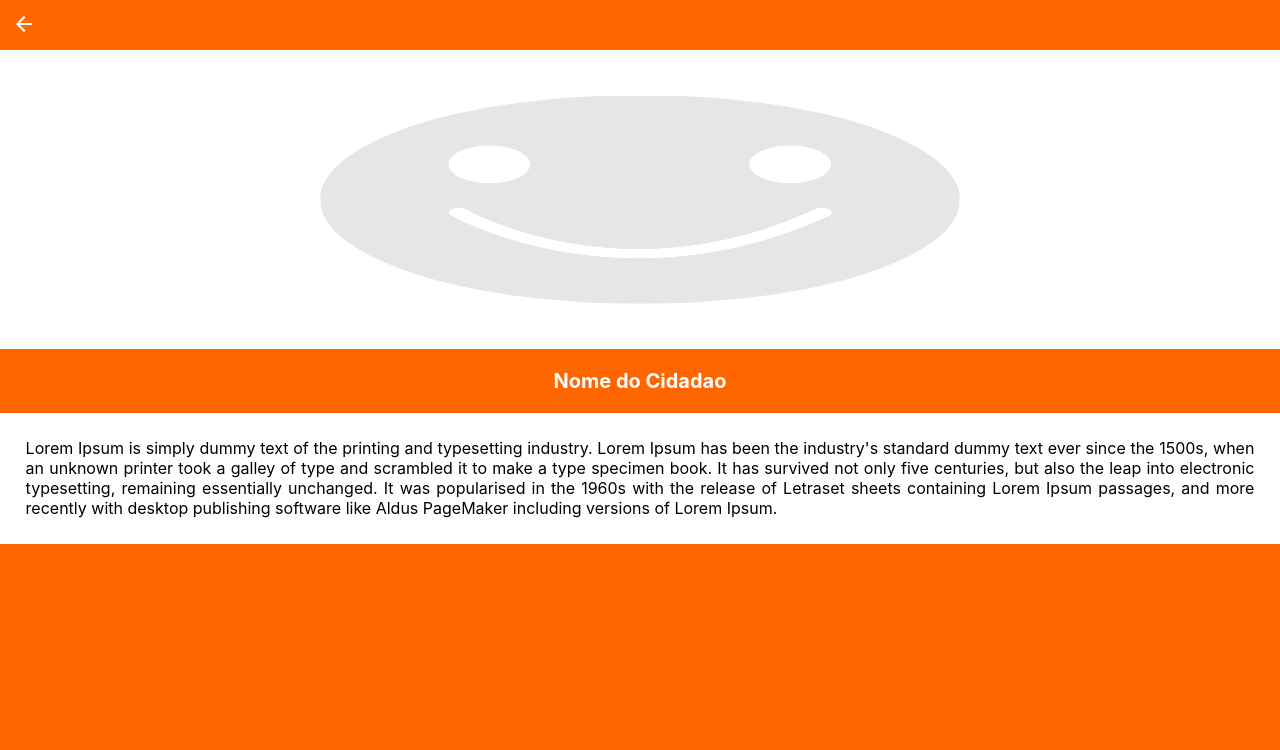
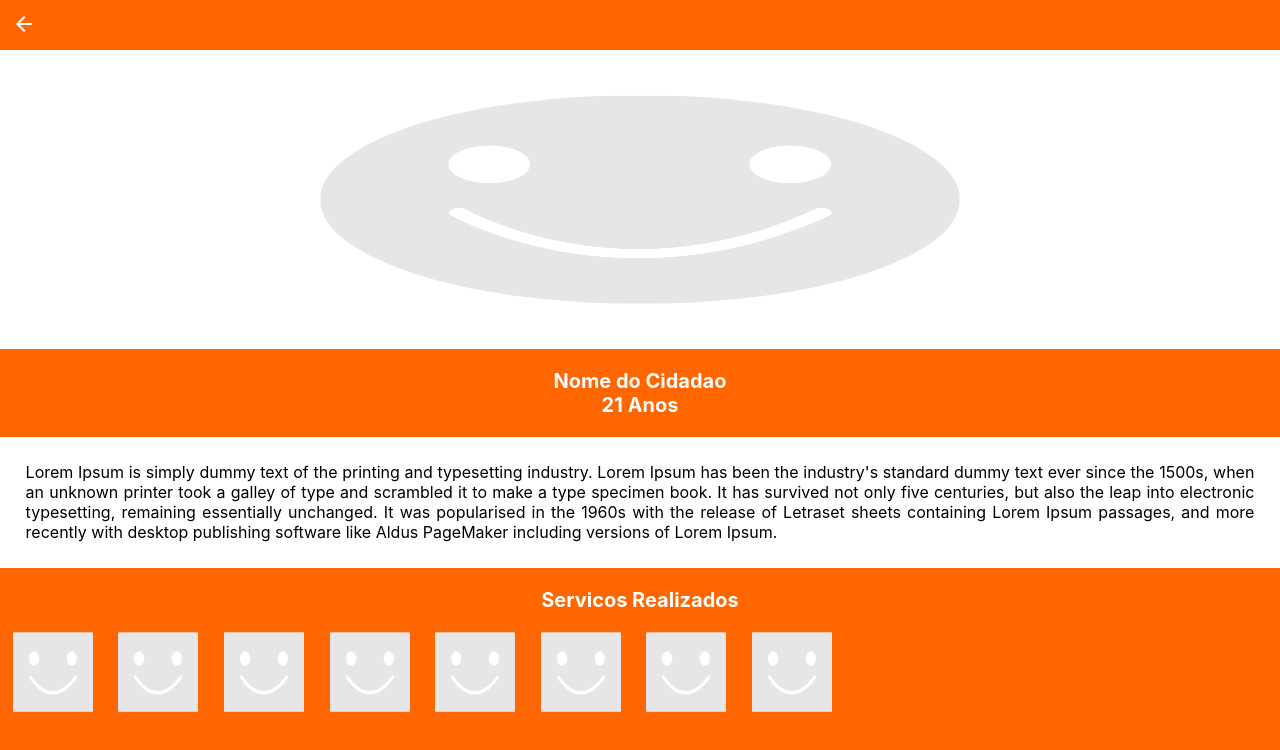
Before and after one commit to Rogerhsc/react-web-tcc, a React (Create React App) app: page /servicos/1/1 in a window 1280 px wide. Shown: the top 750 px of the page. Built offline with nearby package versions, Linux system fonts and the light colour scheme.

Commit message:
estilo scroll bar

```diff
--- a/package.json
+++ b/package.json
@@ -10,6 +10,7 @@
     "@material-ui/core": "^4.5.0",
     "@material-ui/icons": "^4.4.3",
     "react": "^16.10.1",
+    "react-custom-scrollbars": "^4.2.1",
     "react-dom": "^16.10.1",
     "react-router-dom": "^5.1.2",
     "react-router-last-location": "^2.0.1",
--- a/src/components/perfilAnuncio/index.js
+++ b/src/components/perfilAnuncio/index.js
@@ -1,6 +1,7 @@
 import React, { Component } from 'react'
 import './style.css'
 import ReturnHeader from './../returnHeader/index';
+import { Scrollbars } from 'react-custom-scrollbars';
 export default class PerfilAnuncio extends Component {
   render() {
     return (
@@ -11,12 +12,28 @@ export default class PerfilAnuncio extends Component {
         </div>
         <div className="perfilAnuncioTxtNome">
           <p><b>
-            Nome do Cidadao
+            Nome do Cidadao<br />
+            21 Anos
         </b></p>
         </div>
         <div className="perfilAnuncioDesc">
           Lorem Ipsum is simply dummy text of the printing and typesetting industry. Lorem Ipsum has been the industry's standard dummy text ever since the 1500s, when an unknown printer took a galley of type and scrambled it to make a type specimen book. It has survived not only five centuries, but also the leap into electronic typesetting, remaining essentially unchanged. It was popularised in the 1960s with the release of Letraset sheets containing Lorem Ipsum passages, and more recently with desktop publishing software like Aldus PageMaker including versions of Lorem Ipsum.
         </div>
+        <div className="perfilAnuncioTxtNome">
+          <p><b>
+            Servicos Realizados
+        </b></p>
+        </div>
+        <div className="perfilAnuncioRealizado">
+          <img src={require("../../image/defaultImg.png")} />
+            <img src={require("../../image/defaultImg.png")} />
+            <img src={require("../../image/defaultImg.png")} />
+            <img src={require("../../image/defaultImg.png")} />
+            <img src={require("../../image/defaultImg.png")} />
+            <img src={require("../../image/defaultImg.png")} />
+            <img src={require("../../image/defaultImg.png")} />
+            <img src={require("../../image/defaultImg.png")} />
+        </div>
       </div>
     )
   }
--- a/src/components/perfilAnuncio/style.css
+++ b/src/components/perfilAnuncio/style.css
@@ -12,3 +12,31 @@
     padding: 2%;
     text-align: justify;
 }
+.perfilAnuncioRealizado{
+    display: flex;
+    width: 100%;
+    height: 100px;
+    flex-direction: row;
+    flex-wrap: nowrap;
+    overflow-x: scroll;
+}
+.perfilAnuncioRealizado::-webkit-scrollbar{
+    height: 8px;
+    background-color: #F5F5F5;
+
+}
+.perfilAnuncioRealizado::-webkit-scrollbar-thumb{
+    background-color: rgb(192, 192, 192);
+    border-radius: 8px;
+    transition-delay: 0.4s;
+}
+.perfilAnuncioRealizado::-webkit-scrollbar-thumb:active{
+    background-color: rgb(27, 27, 27);
+}
+
+
+.perfilAnuncioRealizado img {
+    width: 80px;
+    height: 80px;
+    margin: 0% 1% 0% 1%;
+}
```
Also changed, not shown: 1 other file (tests, documents, lock files or other folders).
